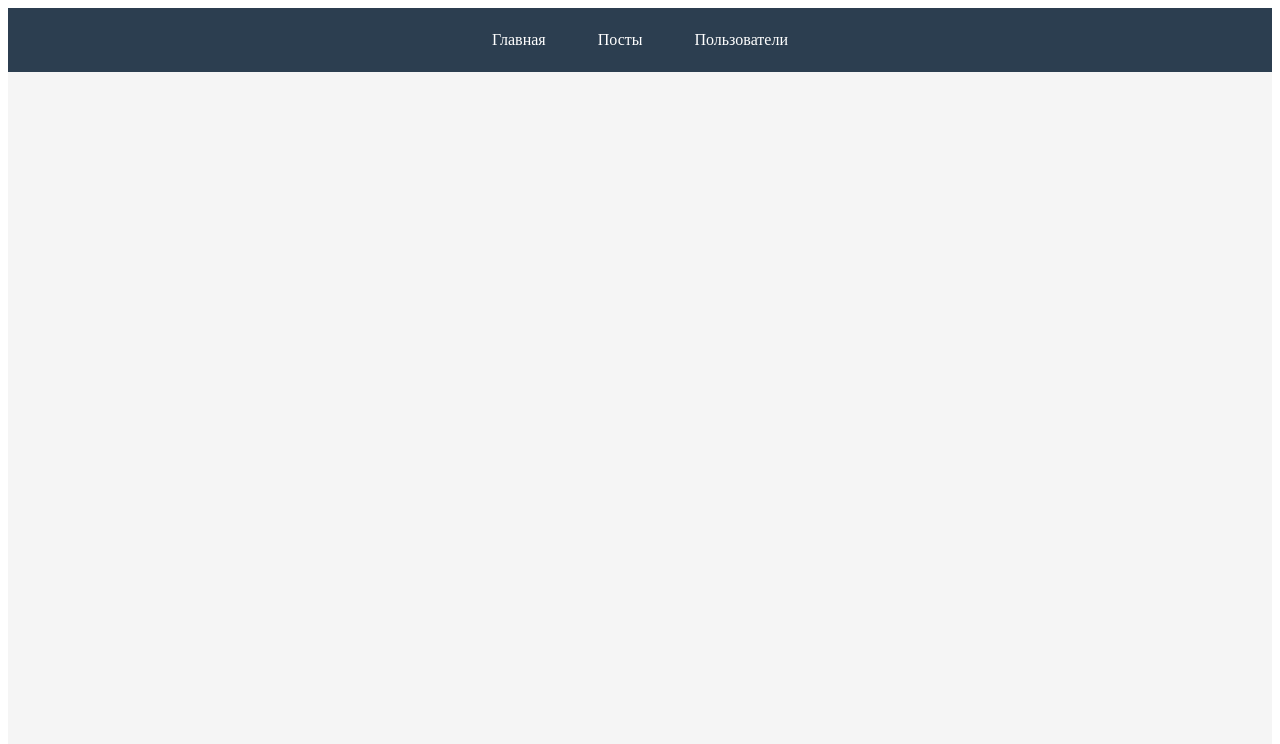
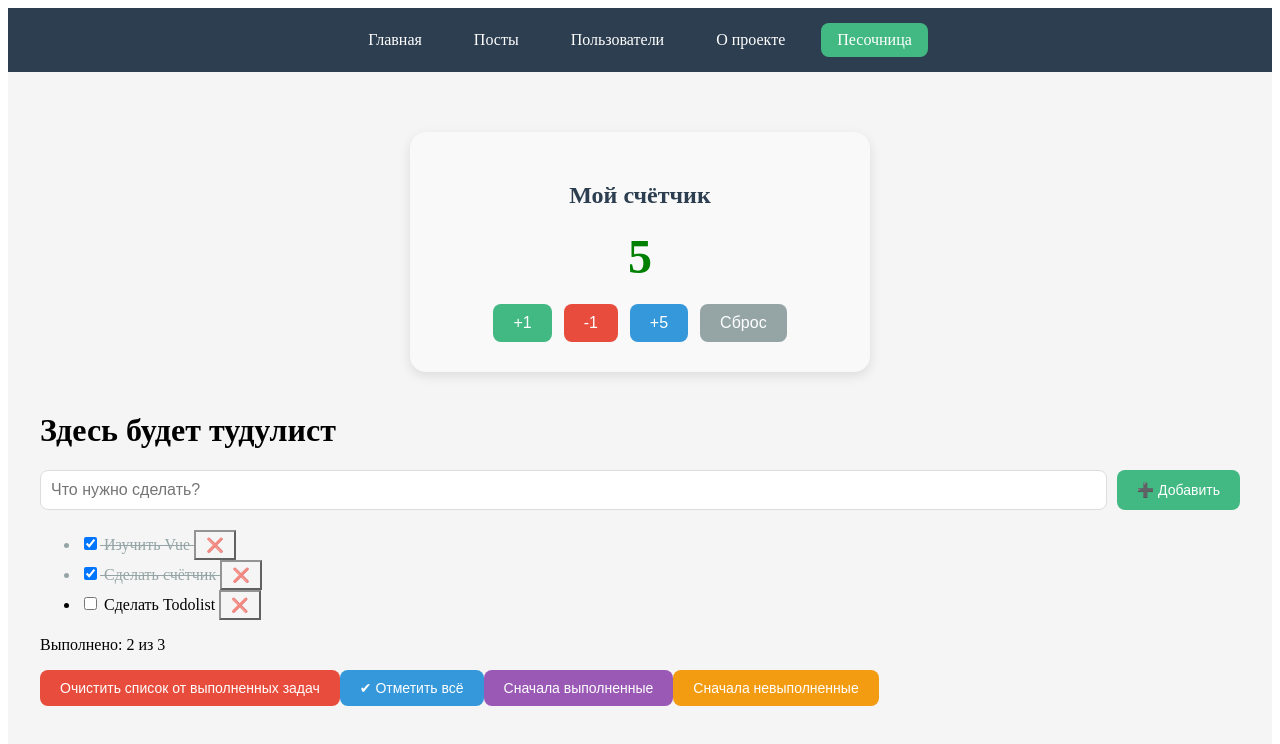
Before and after one commit to molotkovanton2000-sketch/my-web-portfolio, a Vue app in the folder vue-app/: page /sandbox in a window 1280 px wide. Shown: the top 744 px of the page. Built offline with nearby package versions, Linux system fonts and the light colour scheme.

Commit message:
feat: add About and Sandbox pages with counter and todo

```diff
--- a/vue-app/src/App.vue
+++ b/vue-app/src/App.vue
@@ -8,6 +8,8 @@
             <router-link to="/" class="nav-link">Главная</router-link>
             <router-link to="/posts" class="nav-link">Посты</router-link>
             <router-link to="/users" class="nav-link">Пользователи</router-link>
+            <router-link to="/about" class="nav-link">О проекте</router-link>
+            <router-link to="/sandbox" class="nav-link">Песочница</router-link>
         </nav>
 
         <!-- Здесь будет отображаться текущая страница -->
--- /dev/null
+++ b/vue-app/src/components/VAboutPage.vue
@@ -0,0 +1,9 @@
+<script setup>
+
+</script>
+
+<template>
+    <div class="info-container">
+        <p>Допустим тут написана инфа</p>
+    </div>
+</template>
--- /dev/null
+++ b/vue-app/src/components/VSandboxPage.vue
@@ -0,0 +1,14 @@
+<script setup>
+import VCounter from './VCounter.vue';
+import VTodoList from './VTodoList.vue';
+</script>
+<template>
+    <div class="sandbox-container">
+        <VCounter></VCounter>
+        <VTodoList></VTodoList>
+    </div>
+</template>
+
+<style lang="scss" scoped>
+
+</style>
--- a/vue-app/src/router/index.js
+++ b/vue-app/src/router/index.js
@@ -1,6 +1,8 @@
 import { createRouter, createWebHistory } from "vue-router"
 import VPostsList from "../components/VPostsList.vue"
 import VUsersList from "../components/VUsersList.vue"
+import VAboutPage from "@/components/VAboutPage.vue"
+import VSandboxPage from "@/components/VSandboxPage.vue"
 
 
 const routes = [
@@ -18,6 +20,16 @@
         path:'/users',
         name:'users',
         component: VUsersList
+    },
+    {
+        path: '/about',
+        name: 'about',
+        component: VAboutPage
+    },
+    {
+        path:'/sandbox',
+        name:'sandbox',
+        component: VSandboxPage
     }
 ]
 
```
